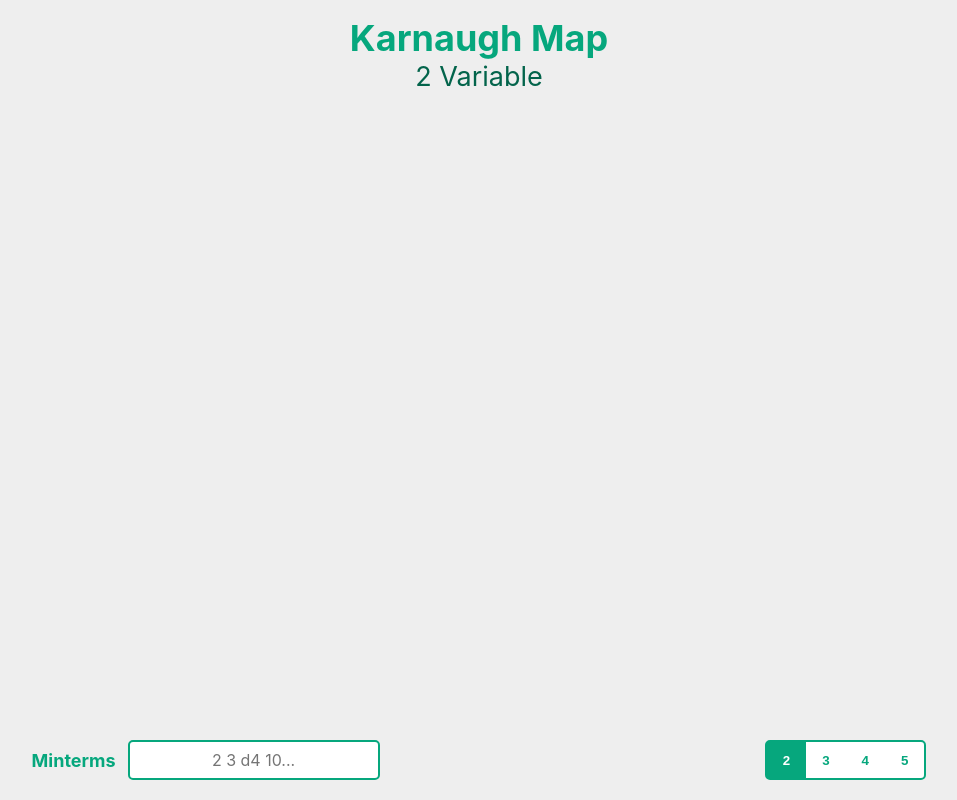
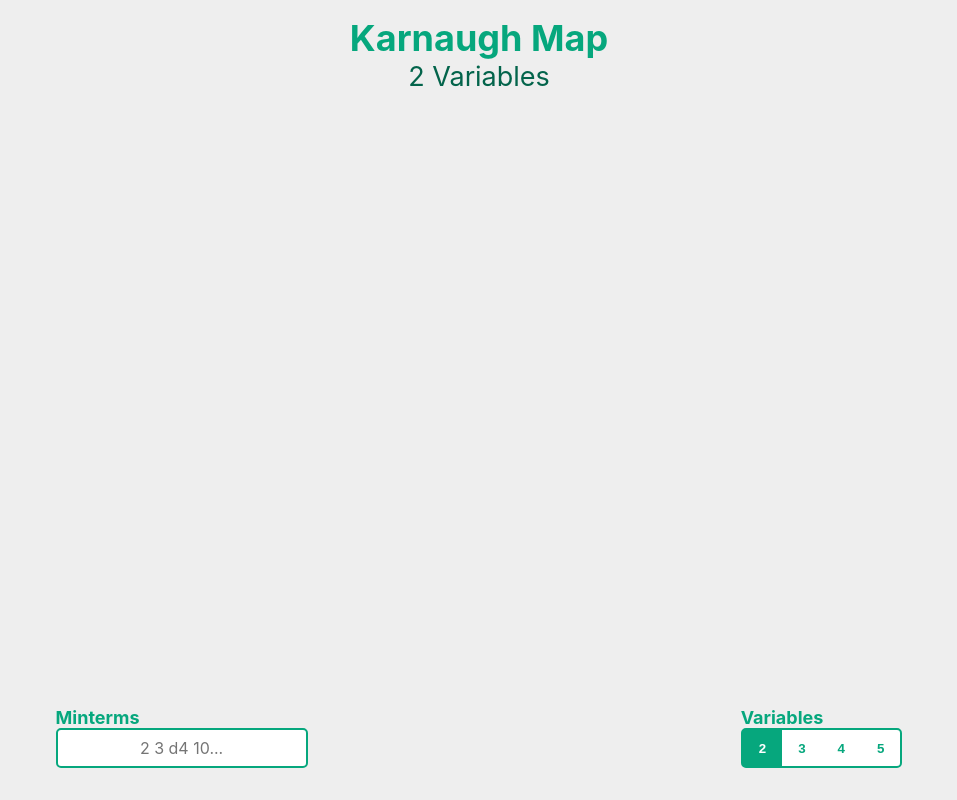
Before and after one commit to rtspw/Karnaugh-Maps-Revisited, a React (Create React App) app: page / in a window 1280 px wide. Shown: the whole page, without its empty margins (161-1118 px from the left). Built offline with nearby package versions, Linux system fonts and the light colour scheme.

Commit message:
Moved bottom bar labels above buttons and inputs

```diff
--- a/src/App.jsx
+++ b/src/App.jsx
@@ -1,7 +1,5 @@
 import React, { useState, useEffect } from 'react';
 
-import MapPanel from './components/MapPanel.jsx';
-import MintermInput from './components/MintermInput.jsx';
 import Layout from './components/Layout.jsx';
 import BottomBar from './components/BottomBar.jsx';
 
@@ -18,7 +16,7 @@ function App() {
   });
 
   useEffect(() => {
-    console.log(varNumPage);
+    console.log(activeMinterms);
     document.title = `${varNumPage} Variable K-Map Visual`;
   });
 
@@ -34,7 +32,7 @@ function App() {
     <>
       <Layout
         title={`Karnaugh Map`}
-        subtitle={`${varNumPage} Variable`}
+        subtitle={`${varNumPage} Variables`}
       >
       </Layout>
       <BottomBar
--- a/src/components/BottomBar.jsx
+++ b/src/components/BottomBar.jsx
@@ -19,7 +19,7 @@ function BottomBar(props) {
       display: flex;
       align-items: center;
       justify-content: space-around;
-      padding: 20px 0;
+      padding: 2rem 0;
     `}>
       <MintermInput onMintermInput={onMintermInput} />
       <MapPanel onClick={onPanelClick} activeButton={activeButton}/>
--- a/src/components/MapPanel.jsx
+++ b/src/components/MapPanel.jsx
@@ -11,17 +11,26 @@ import colors from '../util/colors';
 function MapPanel(props) {
   const { activeButton, onClick } = props;
   return (
+    <div css={css`
+      color: ${colors.main};
+      font-weight: bold;
+      display: flex;
+      flex-direction: column;
+      justify-content: center;
+      align-items: left;
+      height: 100%;
+    `}>
+      Variables
       <nav css={css`
         background: white;
         border-radius: 5px;
         height: 40px;
         border: 2px solid ${colors.main};
       `}>
+
         <ul css={css`
-        cursor: pointer;
           display: flex;
           height: 100%;
-        align-items: stretch;
         `}>
           <MapPanelButton onClick={onClick} varNum={2} activeButtonNum={activeButton} />
           <MapPanelButton onClick={onClick} varNum={3} activeButtonNum={activeButton} />
@@ -29,6 +38,7 @@ function MapPanel(props) {
           <MapPanelButton onClick={onClick} varNum={5} activeButtonNum={activeButton} />
         </ul>
       </nav>
+    </div>
   );
 }
 
--- a/src/components/MapPanelButton.jsx
+++ b/src/components/MapPanelButton.jsx
@@ -10,10 +10,10 @@ const buttonStyle = css`
   height: 100%;
   color: ${colors.main};
   font-weight: bold;
+  cursor: pointer;
   &:hover {
     background: ${colors.main};
     color: white;
-    cursor: pointer;
   }
 `;
 
@@ -22,8 +22,8 @@ const activeButtonStyle = css`
   height: 100%;
   background: ${colors.main};
   font-weight: bold;
+  cursor: pointer;
   color: white;
-  cursor: pointer;
 `;
 
 function MapPanelButton(props) {
@@ -33,7 +33,6 @@ function MapPanelButton(props) {
 
   return (
     <li>
-      {  }
       <button css={style} onClick={onClick.bind(null, varNum)}>
         {varNum}
       </button>
--- a/src/components/MintermInput.jsx
+++ b/src/components/MintermInput.jsx
@@ -56,8 +56,9 @@ function MintermInput(props) {
         color: ${colors.main};
         font-weight: bold;
         display: flex;
+        flex-direction: column;
         justify-content: center;
-        align-items: center;
+        align-items: left;
       `}>
         Minterms
         <input
@@ -66,7 +67,6 @@ function MintermInput(props) {
             border-radius: 5px;
             height: 40px;
             text-align: center;
-            margin-left: 0.75rem;
             color: ${colors.main};
             font-family: inherit;
             font-size: 1rem;
--- a/src/index.css
+++ b/src/index.css
@@ -27,3 +27,7 @@ button {
   background: none;
   color: inherit;
 }
+
+label:hover {
+  background: none;
+}
```
Lines whose indentation alone changed are shown as unchanged.
